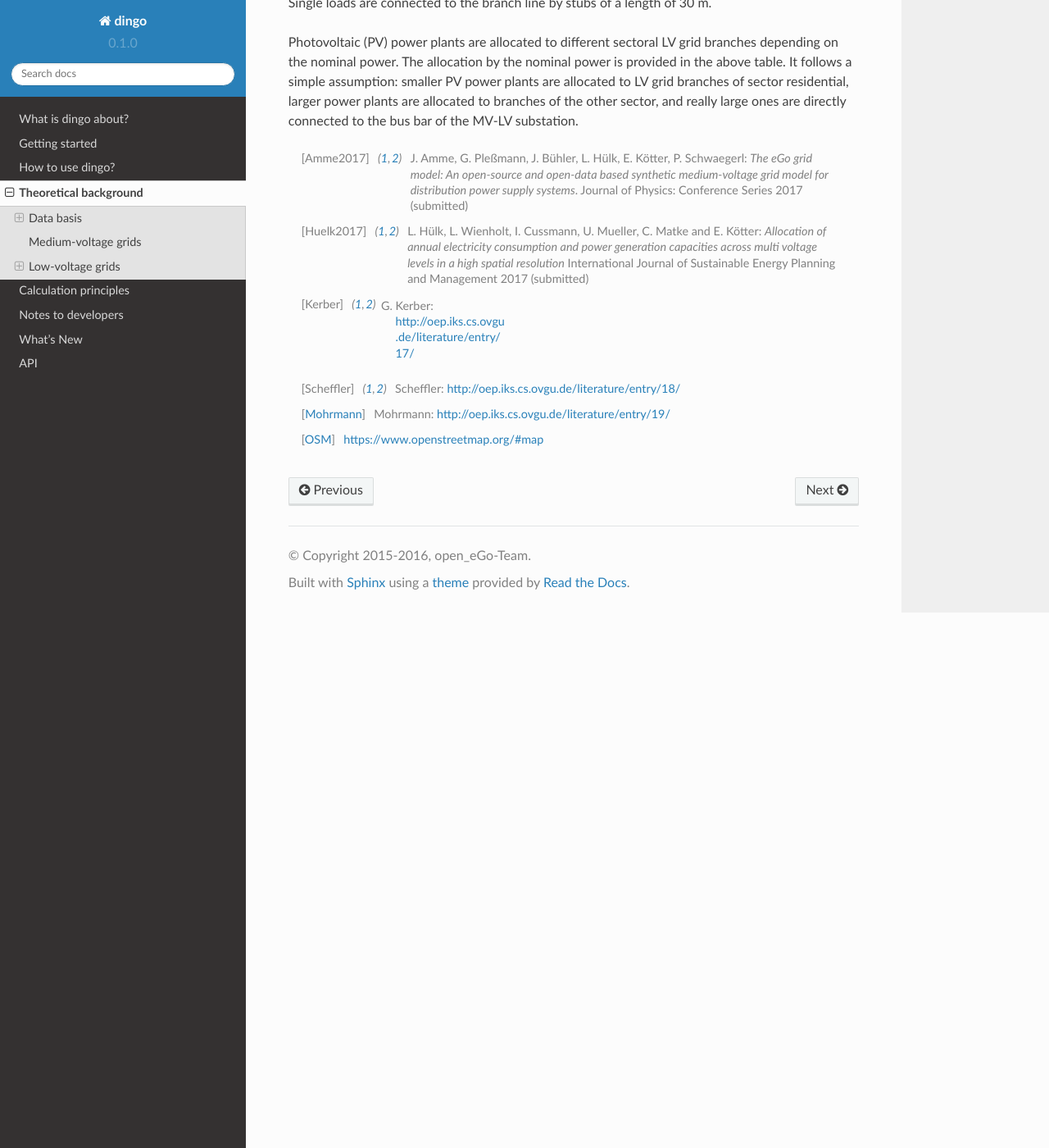
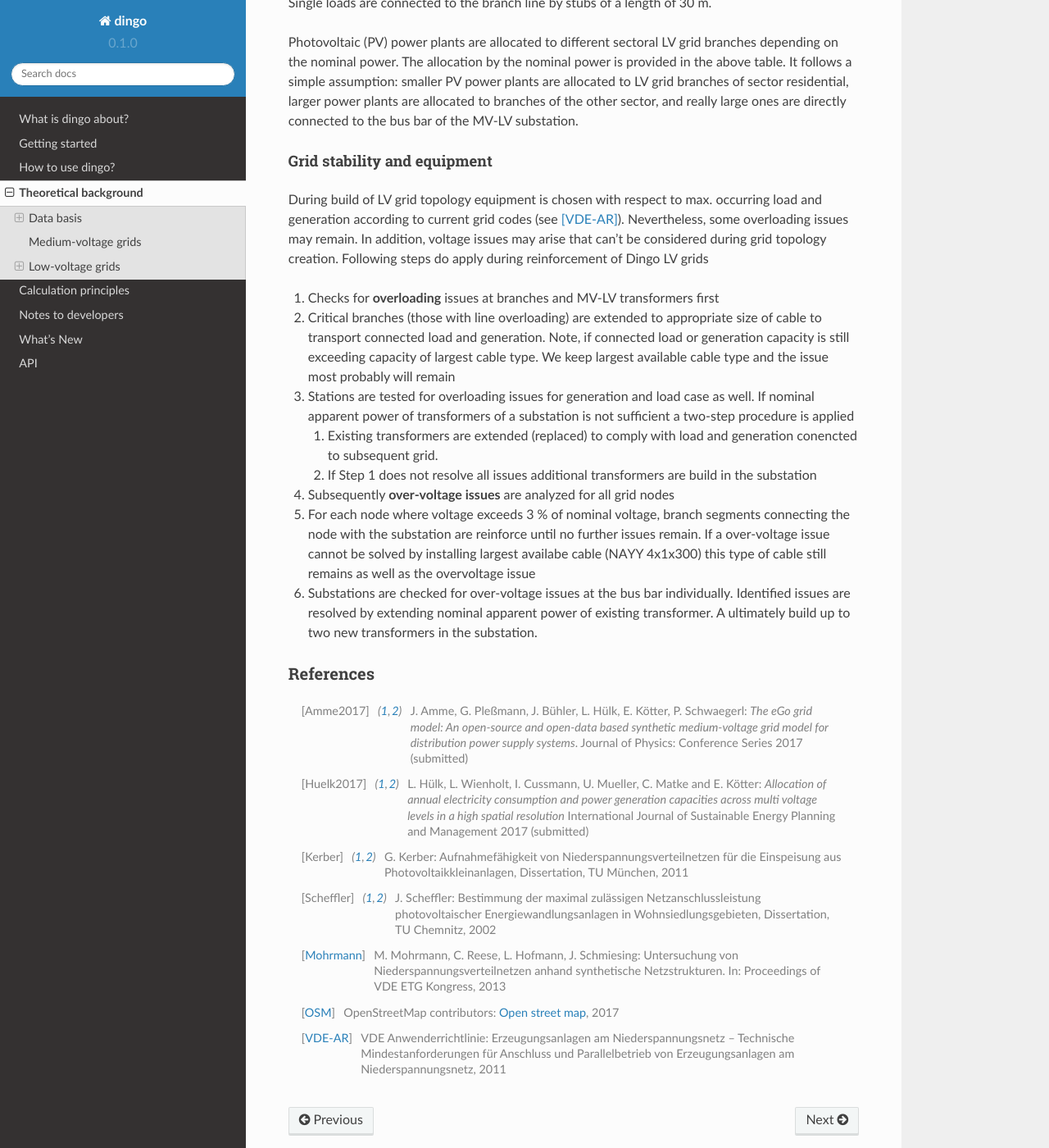
Before and after one commit to openego/ding0, a Sphinx documentation site: the page built from doc/about.rst, in a window 1280 px wide and 1400 px high, scrolled down 4241 px. Shown: the whole window at 82% size. Built offline with Sphinx 7.4.7 and the Read the Docs theme 2.0.0, drawn with Linux system fonts in a browser that asks for light colours; formulas are drawn with MathJax 3; pages that are not in the unit, such as notebooks, are missing from menus.

Commit message:
Update LV grid documentation

```diff
--- a/doc/about.rst
+++ b/doc/about.rst
@@ -162,8 +160,41 @@ allocated to LV grid branches of sector residential, larger power plants
 are allocated to branches of the other sector, and really large ones are
 directly connected to the bus bar of the MV-LV substation.
 
+Grid stability and equipment
+~~~~~~~~~~~~~~~~~~~~~~~~~~~~
 
-.. TODO: complete details of references
+During build of LV grid topology equipment is chosen with respect to max.
+occurring load and generation according to current grid codes (see [VDE-AR]_).
+Nevertheless, some overloading issues may remain. In addition, voltage issues
+may arise that can't be considered during grid topology creation. Following
+steps do apply during reinforcement of Dingo LV grids
+
+#. Checks for **overloading** issues at branches and MV-LV transformers first
+#. Critical branches (those with line overloading) are extended to appropriate
+   size of cable to transport connected load and generation. Note, if connected load or
+   generation capacity is still exceeding capacity of largest cable type. We keep
+   largest available cable type and the issue most probably will remain
+#. Stations are tested for overloading issues for generation and load case as
+   well. If nominal apparent power of transformers of a substation is not
+   sufficient a two-step procedure is applied
+
+   #. Existing transformers are extended (replaced) to comply with load and
+      generation conencted to subsequent grid.
+   #. If Step 1 does not resolve all issues additional transformers are build
+      in the substation
+#. Subsequently **over-voltage issues** are analyzed for all grid nodes
+#. For each node where voltage exceeds 3 % of nominal voltage, branch segments
+   connecting the node with the substation are reinforce until no further issues
+   remain. If a over-voltage issue cannot be solved by installing largest
+   availabe cable (NAYY 4x1x300) this type of cable still remains as well as
+   the overvoltage issue
+#. Substations are checked for over-voltage issues at the bus bar individually.
+   Identified issues are resolved by extending nominal apparent power of
+   existing transformer. A ultimately build up to two new transformers in the
+   substation.
+
+References
+----------
 .. [Amme2017] J. Amme, G. Pleßmann, J. Bühler, L. Hülk, E. Kötter, P. Schwaegerl:
     *The eGo grid model: An open-source and open-data based synthetic medium-voltage
     grid model for distribution power supply systems*.
@@ -173,7 +204,17 @@ directly connected to the bus bar of the MV-LV substation.
     generation capacities across multi voltage levels in a high spatial
     resolution* International Journal of Sustainable Energy Planning and
     Management 2017 (submitted)
-.. [Kerber] G. Kerber: http://oep.iks.cs.ovgu.de/literature/entry/17/
-.. [Scheffler] Scheffler: http://oep.iks.cs.ovgu.de/literature/entry/18/
-.. [Mohrmann] Mohrmann: http://oep.iks.cs.ovgu.de/literature/entry/19/
-.. [OSM] https://www.openstreetmap.org/#map
+.. [Kerber] G. Kerber: Aufnahmefähigkeit von Niederspannungsverteilnetzen für
+    die Einspeisung aus Photovoltaikkleinanlagen, Dissertation, TU München,
+    2011
+.. [Scheffler] J. Scheffler: Bestimmung der maximal zulässigen
+    Netzanschlussleistung photovoltaischer Energiewandlungsanlagen in
+    Wohnsiedlungsgebieten, Dissertation, TU Chemnitz, 2002
+.. [Mohrmann] M. Mohrmann, C. Reese, L. Hofmann, J. Schmiesing: Untersuchung
+    von Niederspannungsverteilnetzen anhand synthetische Netzstrukturen. In:
+    Proceedings of VDE ETG Kongress, 2013
+.. [OSM] OpenStreetMap contributors:
+    `Open street map <https://www.openstreetmap.org>`_, 2017
+.. [VDE-AR] VDE Anwenderrichtlinie: Erzeugungsanlagen am Niederspannungsnetz –
+        Technische Mindestanforderungen für Anschluss und Parallelbetrieb von
+        Erzeugungsanlagen am Niederspannungsnetz, 2011
```
Also changed, not shown: other parts of doc/about.rst (+0 -2 lines).
